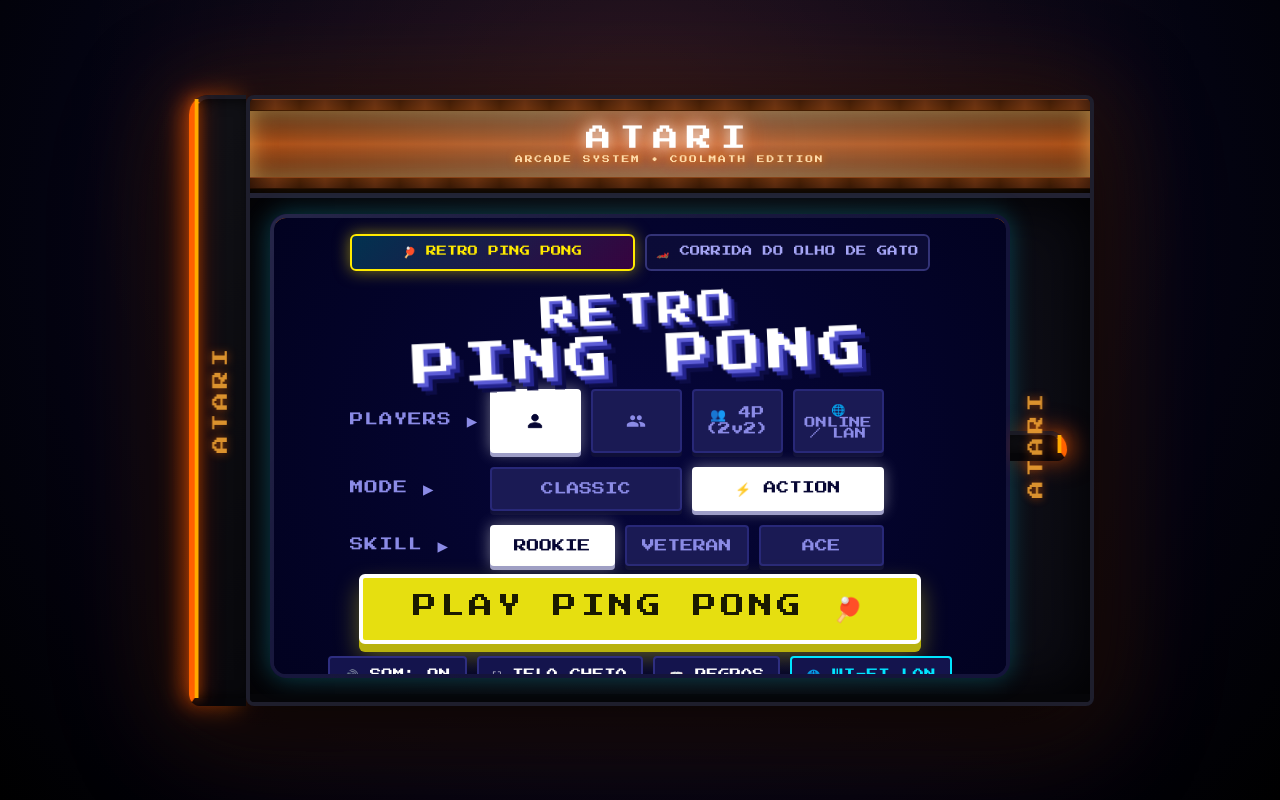
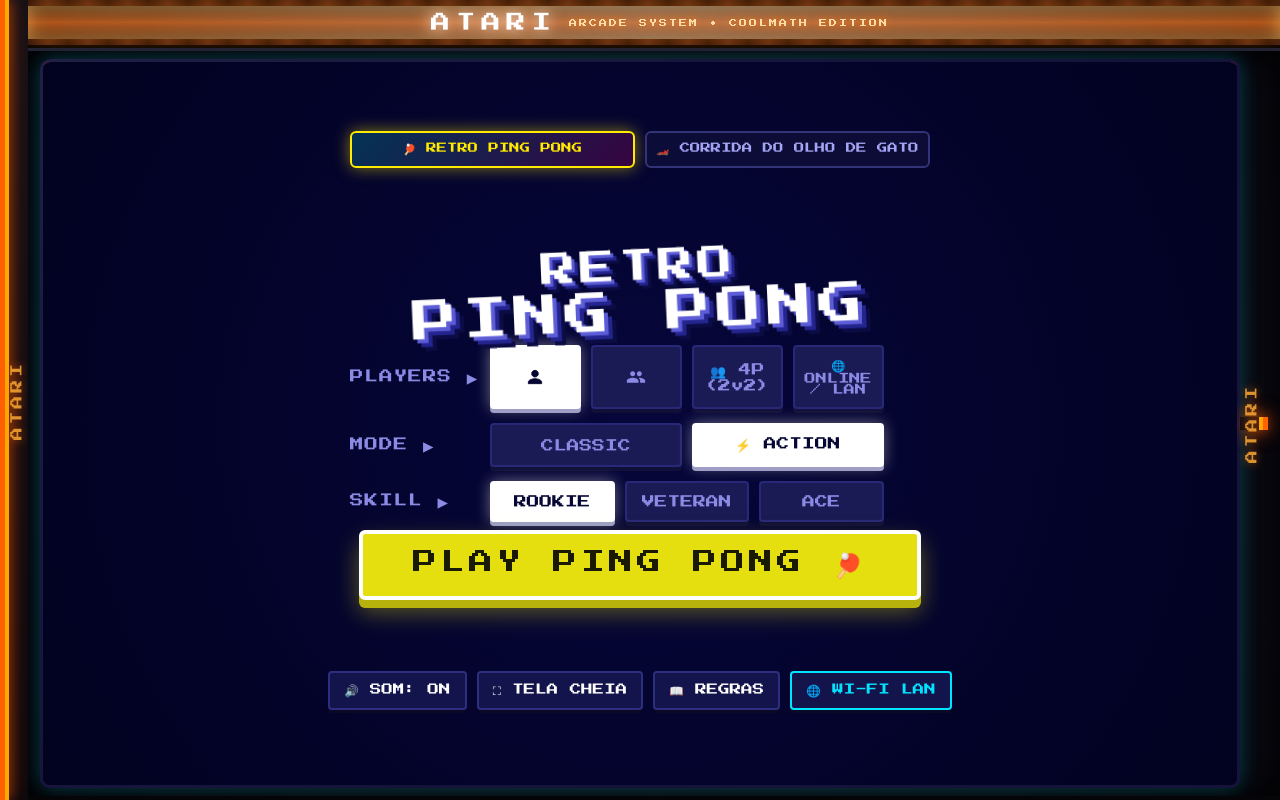
Before and after one commit to KauamedeirosHonorato/Ping-pong, a website: page public/index.html in a window 1280 px wide. Drawn offline with Linux system fonts and the light colour scheme; no server answers.

Commit message:
fix: Expand arcade cabinet to 100% full screen viewport without internal scrollbars

```diff
--- a/public/style.css
+++ b/public/style.css
@@ -51,51 +51,41 @@
   display: flex;
   justify-content: center;
   align-items: center;
-  perspective: 1100px;
-  background: radial-gradient(circle at 50% 15%, rgba(255, 102, 0, 0.12) 0%, transparent 60%);
+  overflow: hidden;
+  background: #02020a;
 }
 
 .arcade-cabinet {
+  width: 100vw;
+  height: 100vh;
+  display: flex;
+  flex-direction: row;
+  align-items: stretch;
   position: relative;
-  display: flex;
-  align-items: stretch;
-  max-height: 98vh;
-  max-width: 98vw;
-  filter: drop-shadow(0 20px 50px rgba(0, 0, 0, 0.95)) drop-shadow(0 0 40px rgba(255, 102, 0, 0.2));
-  transform-style: preserve-3d;
+  box-shadow: 0 0 50px rgba(0, 0, 0, 0.9);
 }
 
 /* ASAS LATERAIS DO FLIPERAMA COM NEON T-MOLDING LARANJA */
 .cabinet-wing {
-  width: 60px;
+  width: 28px;
+  flex-shrink: 0;
   background: linear-gradient(135deg, #111116 0%, #08080c 100%);
-  border-top: 4px solid #1a1a24;
-  border-bottom: 8px solid #050508;
   position: relative;
   display: flex;
   flex-direction: column;
   justify-content: center;
   align-items: center;
-  box-shadow: inset 0 0 25px rgba(0, 0, 0, 0.9);
   z-index: 1;
 }
 
 .left-wing {
-  border-top-left-radius: 20px;
-  border-bottom-left-radius: 12px;
-  transform: rotateY(18deg);
-  transform-origin: right center;
-  border-left: 6px solid var(--neon-orange);
-  box-shadow: -8px 0 25px rgba(255, 102, 0, 0.5), inset 5px 0 15px rgba(0,0,0,0.8);
+  border-left: 5px solid var(--neon-orange);
+  box-shadow: 0 0 20px rgba(255, 102, 0, 0.6);
 }
 
 .right-wing {
-  border-top-right-radius: 20px;
-  border-bottom-right-radius: 12px;
-  transform: rotateY(-18deg);
-  transform-origin: left center;
-  border-right: 6px solid var(--neon-orange);
-  box-shadow: 8px 0 25px rgba(255, 102, 0, 0.5), inset -5px 0 15px rgba(0,0,0,0.8);
+  border-right: 5px solid var(--neon-orange);
+  box-shadow: 0 0 20px rgba(255, 102, 0, 0.6);
 }
 
 .neon-t-molding {
@@ -114,80 +104,79 @@
   transform: rotate(-90deg);
   display: flex;
   align-items: center;
-  gap: 12px;
+  gap: 8px;
   opacity: 0.85;
 }
 
 .side-logo-text {
-  font-size: 1.1rem;
+  font-size: 0.8rem;
   color: #ffaa33;
-  letter-spacing: 4px;
+  letter-spacing: 3px;
   text-shadow: 0 0 10px rgba(255, 102, 0, 0.7);
 }
 
 /* CORPO CENTRAL DO GABINETE */
 .cabinet-main-body {
+  flex: 1;
+  height: 100vh;
   display: flex;
   flex-direction: column;
   background: #0d0d14;
-  border: 4px solid #1e1e2c;
-  border-radius: 8px;
   overflow: hidden;
-  box-shadow: inset 0 0 40px rgba(0, 0, 0, 0.9);
   z-index: 2;
 }
 
 /* MARQUEE SUPERIOR ILUMINADO */
 .arcade-marquee {
+  height: 48px;
+  flex-shrink: 0;
   background: #151520;
   display: flex;
   flex-direction: column;
-  border-bottom: 4px solid #000;
-  box-shadow: 0 8px 25px rgba(0, 0, 0, 0.8);
+  border-bottom: 3px solid #000;
+  box-shadow: 0 4px 15px rgba(0, 0, 0, 0.8);
 }
 
 .wood-trim {
-  height: 12px;
+  height: 6px;
   background: repeating-linear-gradient(
     90deg,
     var(--wood-dark),
-    var(--wood-light) 25px,
-    var(--wood-dark) 50px
+    var(--wood-light) 20px,
+    var(--wood-dark) 40px
   );
-  border-top: 1px solid #733a1e;
-  border-bottom: 1px solid #180802;
 }
 
 .marquee-glass {
+  flex: 1;
   position: relative;
   background: linear-gradient(180deg, #3d1c06 0%, #a8480d 50%, #4a1d04 100%);
-  padding: 14px 28px;
+  padding: 4px 16px;
   display: flex;
   justify-content: center;
   align-items: center;
   overflow: hidden;
-  box-shadow: inset 0 0 25px rgba(255, 200, 100, 0.6), 0 0 35px rgba(255, 120, 0, 0.4);
+  box-shadow: inset 0 0 20px rgba(255, 200, 100, 0.6), 0 0 25px rgba(255, 120, 0, 0.4);
 }
 
 .atari-marquee-logo {
   display: flex;
-  flex-direction: column;
   align-items: center;
+  gap: 12px;
   z-index: 2;
 }
 
 .marquee-text {
-  font-size: 1.6rem;
+  font-size: 1.2rem;
   color: #ffffff;
-  letter-spacing: 8px;
-  text-shadow: 0 0 15px #ffffff, 0 0 30px #ff7700, 0 0 50px #ff3300;
+  letter-spacing: 6px;
+  text-shadow: 0 0 15px #ffffff, 0 0 25px #ff7700;
 }
 
 .marquee-sub {
-  font-size: 0.48rem;
+  font-size: 0.50rem;
   color: #ffddaa;
   letter-spacing: 2px;
-  margin-top: 4px;
   text-shadow: 0 0 8px #ff7700;
 }
 
@@ -210,82 +199,76 @@
   79% { opacity: 0.95; }
 }
 
-/* MOLDURA CRT DO MONITOR (BEZEL CURVADO) */
+/* MOLDURA CRT DO MONITOR (BEZEL CURVADO GIGANTE) */
 .arcade-crt-bezel {
+  flex: 1;
+  width: 100%;
   position: relative;
-  background: radial-gradient(circle at center, #1b1b26 0%, #090910 100%);
-  padding: 16px 20px;
-  box-shadow: inset 0 0 60px rgba(0, 0, 0, 0.95), 0 10px 30px rgba(0, 0, 0, 0.8);
-  border-top: 5px solid #222233;
-  border-bottom: 8px solid #050508;
+  background: radial-gradient(circle at center, #181824 0%, #07070e 100%);
+  padding: 8px 12px;
+  box-shadow: inset 0 0 40px rgba(0, 0, 0, 0.95);
+  border-top: 3px solid #222233;
+  border-bottom: 4px solid #050508;
   display: flex;
   justify-content: center;
   align-items: center;
+  overflow: hidden;
 }
 
 .crt-glass-glare {
   position: absolute;
-  top: 16px;
-  left: 20px;
-  right: 20px;
-  bottom: 16px;
-  background: linear-gradient(135deg, rgba(255, 255, 255, 0.08) 0%, rgba(255, 255, 255, 0.02) 35%, transparent 60%);
+  top: 8px;
+  left: 12px;
+  right: 12px;
+  bottom: 8px;
+  background: linear-gradient(135deg, rgba(255, 255, 255, 0.05) 0%, rgba(255, 255, 255, 0.01) 35%, transparent 60%);
   pointer-events: none;
-  border-radius: 18px;
+  border-radius: 12px;
   z-index: 6;
 }
 
-/* O CONTAINER DA TELA */
+/* O CONTAINER DA TELA - OCUPA 100% DA MOLDURA */
 #app-container {
-  width: 740px;
-  height: 520px;
-  max-width: 85vw;
-  max-height: 58vh;
+  width: 100%;
+  height: 100%;
+  max-width: none;
+  max-height: none;
   background-color: var(--bg-color);
   position: relative;
-  border-radius: 16px;
-  box-shadow: inset 0 0 40px rgba(0, 0, 0, 0.9), 0 0 25px rgba(0, 229, 255, 0.25);
-  border: 4px solid #14143a;
+  border-radius: 10px;
+  box-shadow: inset 0 0 30px rgba(0, 0, 0, 0.9), 0 0 20px rgba(0, 229, 255, 0.25);
+  border: 3px solid #14143a;
   overflow: hidden;
   display: flex;
   flex-direction: column;
-  aspect-ratio: 4 / 3;
 }
 
 /* MESA DE CONTROLES DO FLIPERAMA (ARCADE DECK) */
 .arcade-control-panel {
-  background: linear-gradient(180deg, #1e1e2c 0%, #101018 60%, var(--wood-dark) 100%);
-  border-top: 5px solid #ff7700;
-  border-bottom: 6px solid #000;
-  padding: 12px 20px;
-  box-shadow: inset 0 6px 15px rgba(255, 255, 255, 0.1), 0 10px 30px rgba(0, 0, 0, 0.9);
+  height: 52px;
+  background: linear-gradient(180deg, #181824 0%, #0d0d14 60%, var(--wood-dark) 100%);
+  border-top: 3px solid #ff7700;
+  padding: 4px 16px;
+  flex-shrink: 0;
+  box-shadow: inset 0 3px 8px rgba(255, 255, 255, 0.08);
 }
 
 .control-panel-surface {
   display: flex;
   justify-content: space-between;
   align-items: center;
-  background: repeating-linear-gradient(
-    45deg,
-    #13131d,
-    #13131d 8px,
-    #181824 8px,
-    #181824 16px
-  );
-  padding: 10px 20px;
-  border-radius: 8px;
-  border: 2px solid #28283d;
-  box-shadow: inset 0 0 20px rgba(0, 0, 0, 0.8);
+  padding: 2px 14px;
+  border-radius: 6px;
 }
 
 .player-station {
   display: flex;
   align-items: center;
-  gap: 16px;
+  gap: 12px;
 }
 
 .station-label {
-  font-size: 0.55rem;
+  font-size: 0.50rem;
   color: #ffaa00;
   letter-spacing: 1px;
   text-shadow: 0 0 6px rgba(255, 170, 0, 0.6);
@@ -294,39 +277,38 @@
 /* JOYSTICK RETRÔ 3D */
 .joystick-unit {
   position: relative;
-  width: 44px;
-  height: 44px;
+  width: 38px;
+  height: 38px;
   display: flex;
   justify-content: center;
   align-items: center;
 }
 
 .joystick-base {
-  width: 40px;
-  height: 40px;
+  width: 34px;
+  height: 34px;
   border-radius: 50%;
   background: radial-gradient(circle, #2a2a38 30%, #0a0a10 80%);
-  border: 3px solid #3c3c52;
-  box-shadow: 0 4px 8px rgba(0, 0, 0, 0.8);
+  border: 2px solid #3c3c52;
 }
 
 .joystick-shaft {
   position: absolute;
-  width: 8px;
-  height: 22px;
+  width: 6px;
+  height: 18px;
   background: linear-gradient(90deg, #888 0%, #eee 50%, #444 100%);
   top: 4px;
-  border-radius: 4px;
+  border-radius: 3px;
 }
 
 .joystick-ball {
   position: absolute;
-  top: -12px;
-  left: -8px;
-  width: 24px;
-  height: 24px;
+  top: -10px;
+  left: -7px;
+  width: 20px;
+  height: 20px;
   border-radius: 50%;
-  box-shadow: inset -3px -3px 6px rgba(0,0,0,0.8), inset 3px 3px 6px rgba(255,255,255,0.7), 0 5px 12px rgba(0,0,0,0.9);
+  box-shadow: inset -2px -2px 4px rgba(0,0,0,0.8), inset 2px 2px 4px rgba(255,255,255,0.7);
 }
 
 .red-ball { background: radial-gradient(circle at 35% 35%, #ff3344, #990011); }
@@ -335,22 +317,15 @@
 /* BOTÕES DE FLIPERAMA 3D */
 .arcade-button-cluster {
   display: flex;
-  gap: 8px;
+  gap: 6px;
 }
 
 .arcade-physical-btn {
-  width: 24px;
-  height: 24px;
+  width: 20px;
+  height: 20px;
   border-radius: 50%;
   border: 2px solid rgba(0, 0, 0, 0.6);
   cursor: pointer;
-  box-shadow: inset -2px -2px 4px rgba(0,0,0,0.8), inset 2px 2px 4px rgba(255,255,255,0.5), 0 3px 6px rgba(0,0,0,0.8);
-  transition: transform 0.08s ease;
-}
-
-.arcade-physical-btn:active {
-  transform: translateY(2px);
-  box-shadow: inset 0 0 5px rgba(0,0,0,0.9);
 }
 
 .btn-red { background: radial-gradient(circle, #ff2244 0%, #aa0022 100%); }
@@ -363,55 +338,47 @@
   display: flex;
   flex-direction: column;
   align-items: center;
-  gap: 6px;
+  gap: 3px;
 }
 
 .insert-coin-led {
-  font-size: 0.52rem;
+  font-size: 0.48rem;
   color: #ff3344;
   letter-spacing: 1px;
-  text-shadow: 0 0 8px #ff0033;
 }
 
 .insert-coin-led.blink {
   animation: blinkCoin 1.2s infinite;
 }
 
-@keyframes blinkCoin {
-  0%, 100% { opacity: 1; }
-  50% { opacity: 0.2; }
-}
-
 .coin-slots-pair {
   display: flex;
-  gap: 12px;
+  gap: 8px;
 }
 
 .coin-reject-slot {
-  width: 32px;
-  height: 38px;
+  width: 26px;
+  height: 30px;
   background: #08080c;
-  border: 2px solid #ff5500;
-  border-radius: 4px;
+  border: 1px solid #ff5500;
+  border-radius: 3px;
   display: flex;
   flex-direction: column;
   align-items: center;
   justify-content: center;
-  box-shadow: 0 0 10px rgba(255, 85, 0, 0.4);
+  cursor: pointer;
 }
 
 .coin-val {
-  font-size: 0.42rem;
+  font-size: 0.38rem;
   color: #ff9933;
-  margin-bottom: 2px;
 }
 
 .coin-intake {
-  width: 4px;
-  height: 16px;
+  width: 3px;
+  height: 12px;
   background: #ff7700;
-  box-shadow: 0 0 6px #ff5500;
-  border-radius: 2px;
+  border-radius: 1px;
 }
 
 /* CRT Scanline Effect */
@@ -452,9 +419,9 @@
 /* ---------------- TELA DE MENU INICIAL ---------------- */
 #main-menu {
   background: radial-gradient(circle at center, #06063b 0%, #020220 100%);
-  padding: 16px;
-  justify-content: space-around;
-  overflow-y: auto;
+  padding: 10px 16px;
+  justify-content: space-evenly;
+  overflow: hidden;
 }
 
 .logo-container {
```
